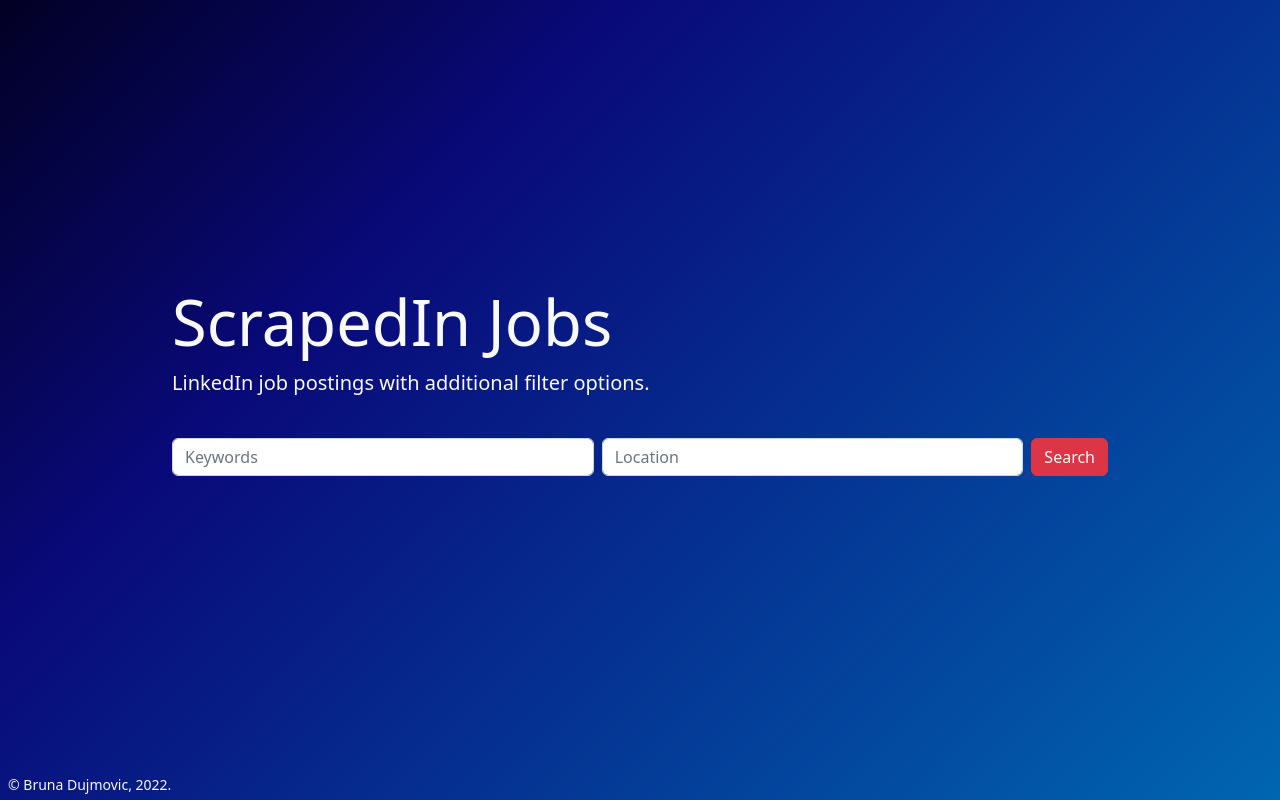
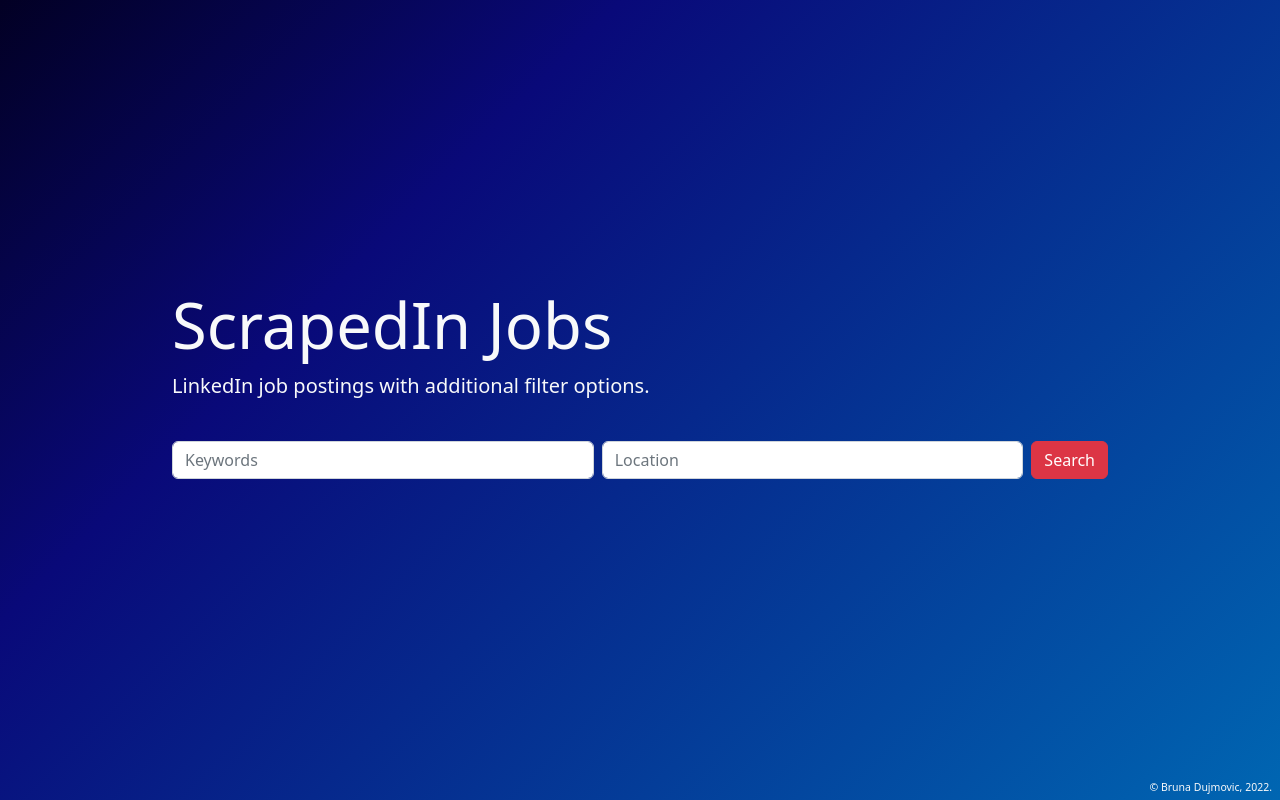
Before and after one commit to yetra/scrapedin-jobs, a Python web app: template app/templates/index.html in a window 1280 px wide. Run offline with Jinja, Linux system fonts and the light colour scheme; the template is opened without the code that fills it, so the values that code supplies are empty.

Commit message:
Update footer style

```diff
--- a/app/static/index.css
+++ b/app/static/index.css
@@ -23,4 +23,6 @@
 
 footer {
   margin: .25rem .5rem .25rem .5rem;
+  font-size: .75rem;
+  text-align: right;
 }
```
